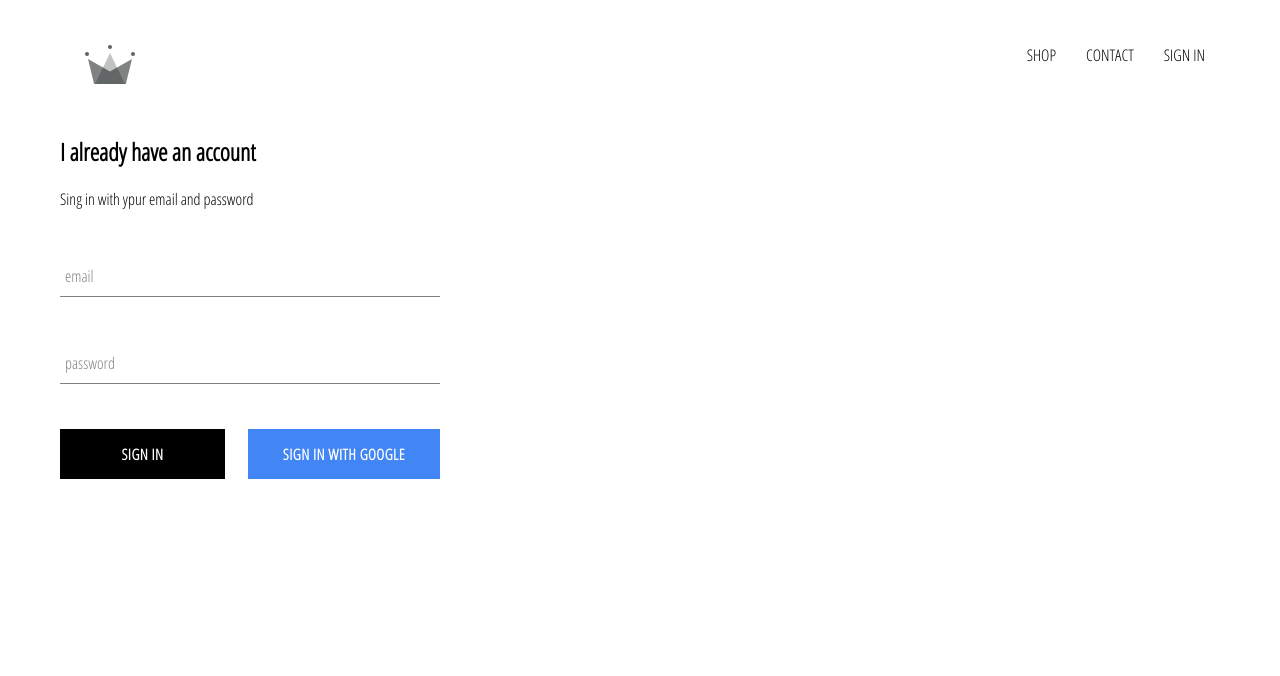
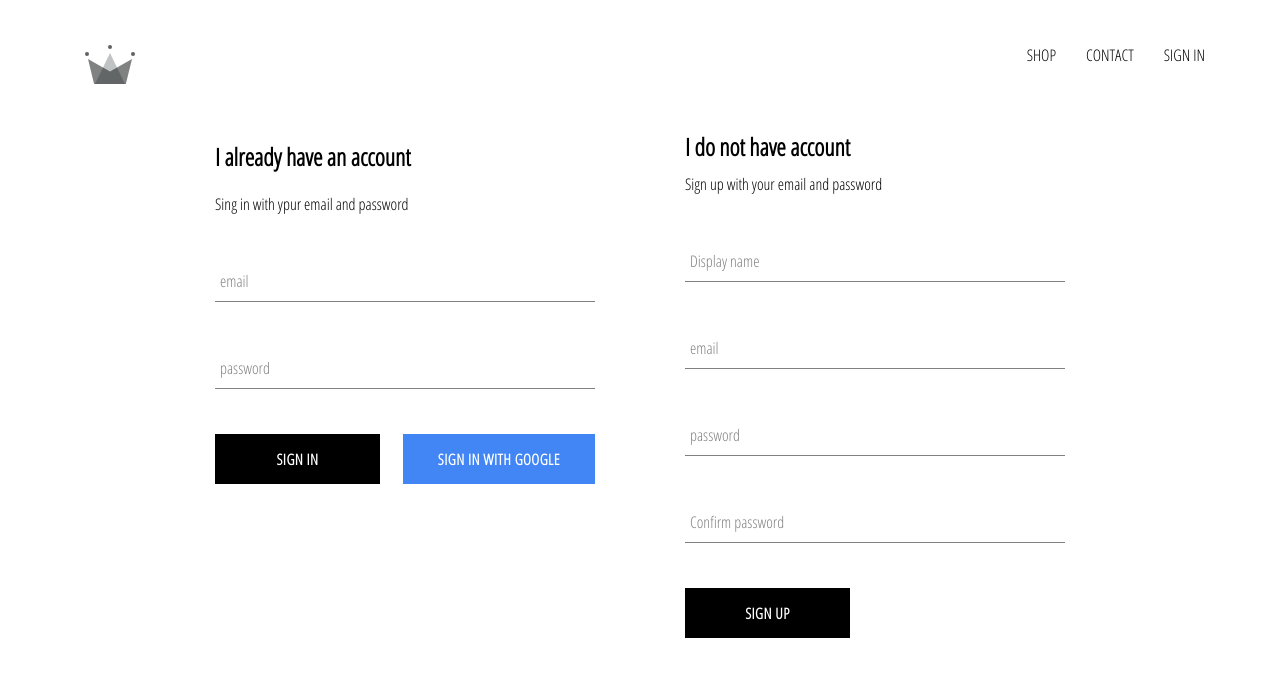
Before and after one commit to josethea/crwn-clothing, a React (Create React App) app: page /signin in a window 1280 px wide. Shown: the top 676 px of the page. Built offline with nearby package versions, Linux system fonts and the light colour scheme; no server answers.

Commit message:
implements firebase utils, included ability to store authentication users into firestore database

```diff
--- a/src/App.js
+++ b/src/App.js
@@ -5,9 +5,9 @@ import "./App.css";
 
 import HomePage from "./pages/homepage/homepage.component";
 import ShopPage from "./pages/shop/shop.component";
-import SingInAndSingUpPage from "./pages/sing-in-and-sing-up/sing-in-and-sing-up.component";
+import SignInAndSignUpPage from "./pages/sign-in-and-sign-up/sign-in-and-sign-up.component";
 
-import { auth } from "./firebase/firebase.utils";
+import { auth, createUserProfileDocument } from "./firebase/firebase.utils";
 
 import Header from "./components/header/header.component";
 
@@ -37,9 +37,32 @@ class App extends React.Component {
     se crea la propiedad "unSubscribeFormAuth" que esta arriba.
     */
 
-    this.unSubscribeFormAuth = auth.onAuthStateChanged(user => {
-      this.setState({ currentUser: user });
-      console.log(user);
+    this.unSubscribeFormAuth = auth.onAuthStateChanged(async userAuth => {
+      /*Si el usuario esta autenticado (inicio sesión) */
+      if (userAuth) {
+        const userRef = await createUserProfileDocument(userAuth);
+        /*Todo lo referente a Snapshot es solo para consultar y/o verificar si existe algo*/
+        userRef.onSnapshot(snapShot => {
+          /*El método data obtiene todos los atributos del objeto guardados en firestore,
+          ejemplo console.log(snapShot.data())*/
+          this.setState(
+            {
+              currentUser: {
+                id: snapShot.id,
+                ...snapShot.data()
+              }
+            },
+            /*Se usa esta segunda funcion de flecha porque solo así nos aseguramos de que
+            se termino de ejecutar la función asincrona del setState */
+            () => {
+              console.log(this.state);
+            }
+          );
+        });
+        console.log('soy el de afuera:',this.state);
+      } else {
+        this.setState({ currentUser: userAuth });
+      }
     });
   }
 
@@ -61,7 +84,7 @@ class App extends React.Component {
         <Switch>
           <Route exact path="/" component={HomePage} />
           <Route path="/shop" component={ShopPage} />
-          <Route path="/signin" component={SingInAndSingUpPage} />
+          <Route path="/signin" component={SignInAndSignUpPage} />
         </Switch>
       </div>
     );
--- a/src/components/form-input/form-input.component.jsx
+++ b/src/components/form-input/form-input.component.jsx
@@ -6,7 +6,6 @@ const FormInput = ({ handleChange, label, ...otherProps }) => (
     <input className="form-input" onChange={handleChange} {...otherProps} />
     {
       label ? (
-
       <label
         className={`${
           otherProps.value.length ? "shrink" : ""
--- a/src/components/sing-in/sing-in.component.jsx
+++ b/src/components/sign-in/sign-in.component.jsx
@@ -4,9 +4,9 @@ import CustomButton from "../custom-button/custom-button.component";
 
 import { signInWithGoogle } from "../../firebase/firebase.utils";
 
-import "./sing-in.styles.scss";
+import "./sign-in.styles.scss";
 
-class SingIn extends React.Component {
+class SignIn extends React.Component {
   constructor(props) {
     super(props);
     this.state = {
@@ -61,4 +61,4 @@ class SingIn extends React.Component {
   }
 }
 
-export default SingIn;
+export default SignIn;
--- /dev/null
+++ b/src/components/sign-up/sign-up.component.jsx
@@ -0,0 +1,102 @@
+import React from "react";
+
+import FormInput from "../form-input/form-input.component";
+
+/*Se importa firebase porque estamos creando y autenticando nuevos usuarios.*/
+import { auth, createUserProfileDocument } from "../../firebase/firebase.utils";
+
+import "./sign-up.styles.scss";
+import CustomButton from "../custom-button/custom-button.component";
+
+class SignUp extends React.Component {
+  constructor() {
+    super();
+    this.state = {
+      displayName: "",
+      email: "",
+      password: "",
+      confirmPassword: ""
+    };
+  }
+
+  handleSubmit = async event => {
+    event.preventDefault();
+    const { displayName, email, password, confirmPassword } = this.state;
+    if (password !== confirmPassword) {
+      alert("password do not match");
+      return;
+    }
+    try {
+      /*Se crea una nueva cuenta de usuario*/
+      /*Devuelve un objeto de autenticación de usuario,
+      el cual se debe guardar en la base de datos más adelante*/
+      const { user } = await auth.createUserWithEmailAndPassword(
+        email,
+        password
+      );
+      await createUserProfileDocument(user, { displayName });
+
+      /*una vez terminado el registro, limpiamos el formulario del front-end */
+      this.setState({
+        displayName: "",
+        email: "",
+        password: "",
+        confirmPassword: ""
+      });
+    } catch (error) {
+      console.log(error);
+    }
+  };
+
+  handleChange = event => {
+    const { name, value } = event.target;
+    this.setState({ [name]: value });
+  };
+
+  render() {
+    const { displayName, email, password, confirmPassword } = this.state;
+
+    return (
+      <div className="sign-up">
+        <h2 className="title">I do not have account</h2>
+        <span>Sign up with your email and password</span>
+        <form className="sign-up-form" onSubmit={this.handleSubmit}>
+          <FormInput
+            type="text"
+            name="displayName"
+            value={displayName}
+            onChange={this.handleChange}
+            label="Display name"
+            required
+          />
+          <FormInput
+            type="email"
+            name="email"
+            value={email}
+            onChange={this.handleChange}
+            label="email"
+            required
+          />
+          <FormInput
+            type="password"
+            name="password"
+            value={password}
+            onChange={this.handleChange}
+            label="password"
+            required
+          />
+          <FormInput
+            type="password"
+            name="confirmPassword"
+            value={confirmPassword}
+            onChange={this.handleChange}
+            label="Confirm password"
+            required
+          />
+          <CustomButton type="submit">SIGN UP</CustomButton>
+        </form>
+      </div>
+    );
+  }
+}
+export default SignUp;
--- /dev/null
+++ b/src/components/sign-up/sign-up.styles.scss
@@ -0,0 +1,9 @@
+.sign-up {
+  display: flex;
+  flex-direction: column;
+  width: 380px;
+
+  .title {
+    margin: 10px 0;
+  }
+}
--- a/src/firebase/firebase.utils.js
+++ b/src/firebase/firebase.utils.js
@@ -10,6 +10,36 @@ const config = {
   storageBucket: "crwn-db-624a2.appspot.com",
   messagingSenderId: "51472587298",
   appId: "1:51472587298:web:2ca0bdac5871fe26cc087b"
+};
+
+/*Permite sacar al usuario del objeto que que recuperamos
+de nuestra biblioteca de autenticación y luego lo almacenamos
+dentro de nuestra base de datos firestore.*/
+
+/*En firestore existe DocumentReference vs CollectionReference,
+cuando queramos realizar un CRUD se ocupa DocumentReference */
+
+export const createUserProfileDocument = async (userAuth, additionalData) => {
+  if (!userAuth) return; /*Si el usuario no existe */
+  const userRef = firestore.doc(`users/${userAuth.uid}`);
+  const snapShot = await userRef.get();
+  /*Si no existe el usuario en firestore, queremos crear un nuevo registro */
+  if (!snapShot.exists) {
+    const { displayName, email } = userAuth;
+    const createdAt = new Date();
+    try {
+      await userRef.set({
+        displayName,
+        email,
+        createdAt,
+        ...additionalData
+      })
+    } catch (error) {
+      console.log("error creating user", error.message);
+    }
+  }
+  /*se retorna el objeto usuario para posteriormente ocupar su información */
+  return userRef;
 };
 
 firebase.initializeApp(config);
--- /dev/null
+++ b/src/pages/sign-in-and-sign-up/sign-in-and-sign-up.component.jsx
@@ -0,0 +1,15 @@
+import React from "react";
+
+import SignIn from "../../components/sign-in/sign-in.component";
+import SignUp from "../../components/sign-up/sign-up.component";
+
+import "./sign-in-and-sign-up.styles.scss";
+
+const SignInAndSignUpPage = () => (
+  <div className="sign-in-and-sign-up">
+    <SignIn />
+    <SignUp />
+  </div>
+);
+
+export default SignInAndSignUpPage;
--- /dev/null
+++ b/src/pages/sign-in-and-sign-up/sign-in-and-sign-up.styles.scss
@@ -0,0 +1,6 @@
+.sign-in-and-sign-up {
+  width: 850px;
+  display: flex;
+  justify-content: space-between;
+  margin: 30px auto;
+}
--- a/src/pages/sing-in-and-sing-up/sing-in-and-sing-up.component.jsx
+++ /dev/null
@@ -1,11 +0,0 @@
-import React from "react";
-import SingIng from "../../components/sing-in/sing-in.component";
-import "./sing-in-and-sing-up.styles.scss";
-
-const SingInAndSingUpPage = () => (
-  <div className="sing-in-and-sing-up">
-    <SingIng />
-  </div>
-);
-
-export default SingInAndSingUpPage;
```
Also changed, not shown: src/components/sign-in/sign-in.styles.scss (renamed from src/components/sing-in/sing-in.styles.scss), src/pages/sing-in-and-sing-up/sing-in-and-sing-up.styles.scss (deleted).
